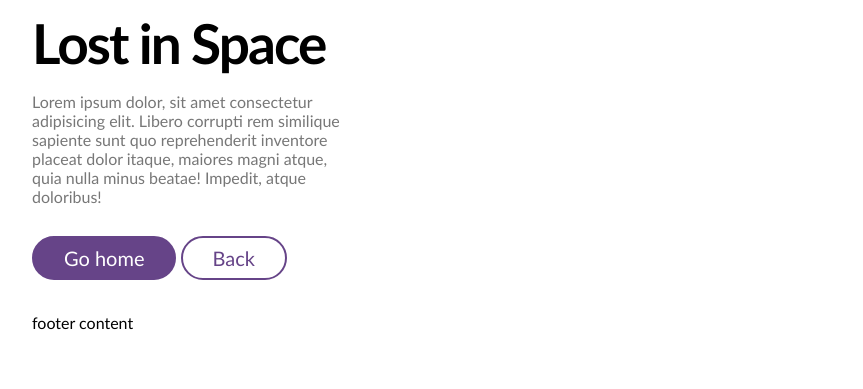
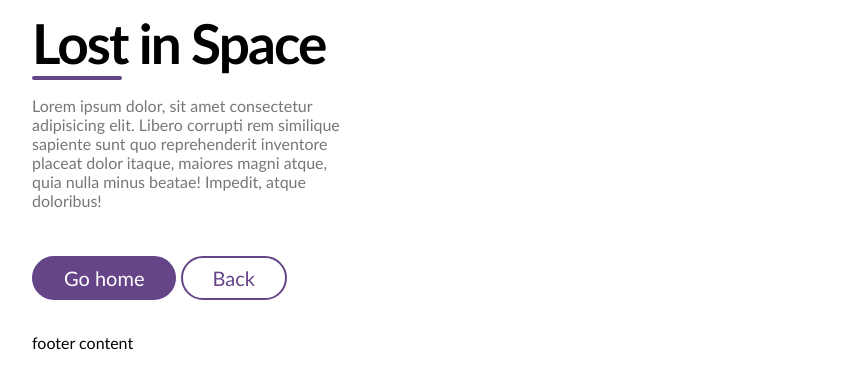
Before and after one commit to VilmaPetruskeviciene/4-astronautas, a website: page index.html in a window 1280 px wide. Shown: the part 143-532 px from the top of the page, without its empty margins (208-1071 px from the left). Drawn offline with Linux system fonts and the light colour scheme.

Commit message:
line under the heading

```diff
--- a/css/main.css
+++ b/css/main.css
@@ -51,7 +51,18 @@ main h2 {
     margin: 0;
 }
 
+main hr {
+    width: 90px;
+    float: left;
+    height: 4px;
+    background-color: #664488;
+    border: none;
+    border-radius: 2px;
+    margin: 0;
+}
+
 main p {
+    display: inline-block;
     color: #777;
 }
 
--- a/index.html
+++ b/index.html
@@ -21,6 +21,7 @@
         <div>
             <h1>404</h1>
             <h2>Lost in Space</h2>
+            <hr>
             <p>Lorem ipsum dolor, sit amet consectetur adipisicing elit. Libero corrupti rem similique sapiente sunt quo reprehenderit inventore placeat dolor itaque, maiores magni atque, quia nulla minus beatae! Impedit, atque doloribus!</p>
             <div>
                 <a href="#">Go home</a>
```
